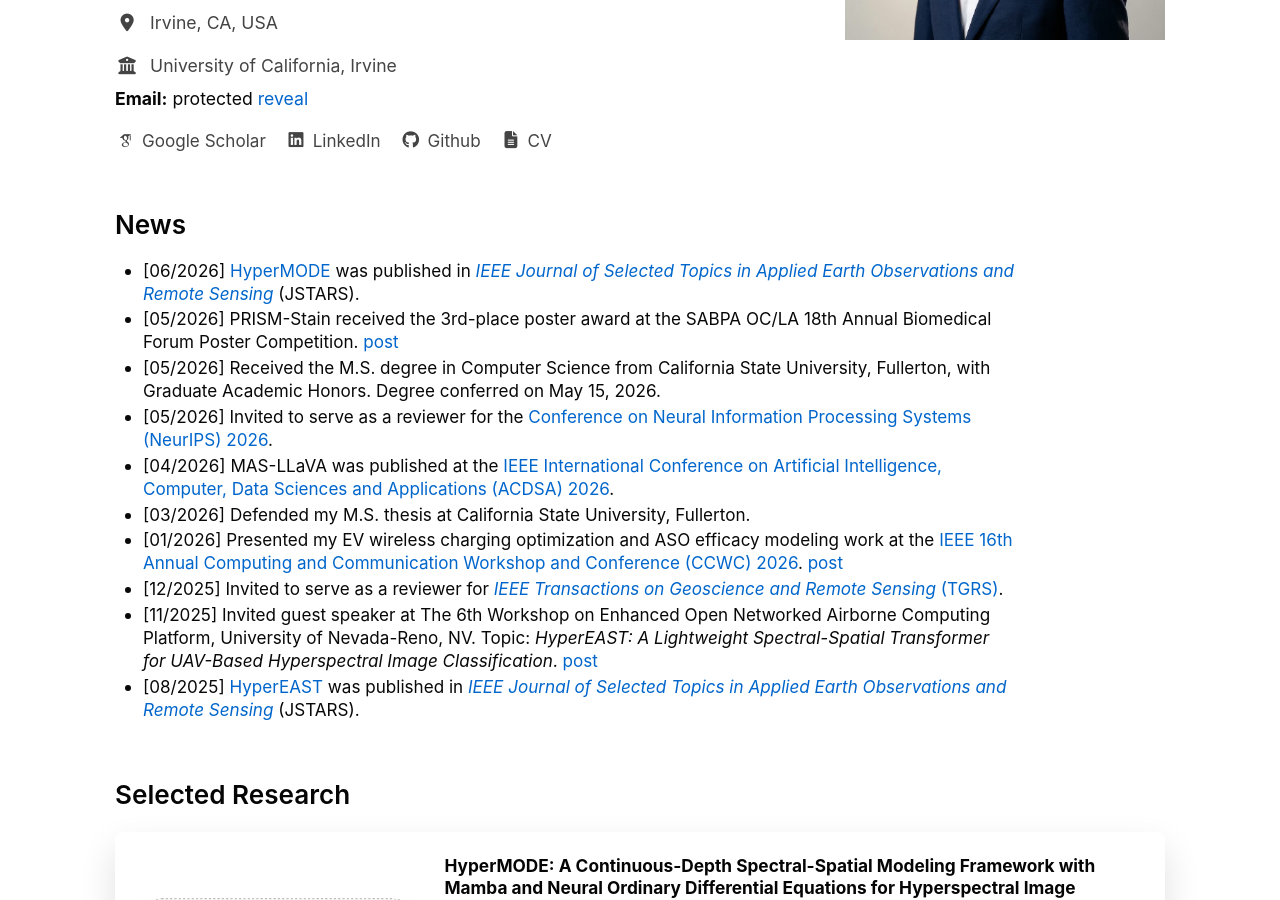
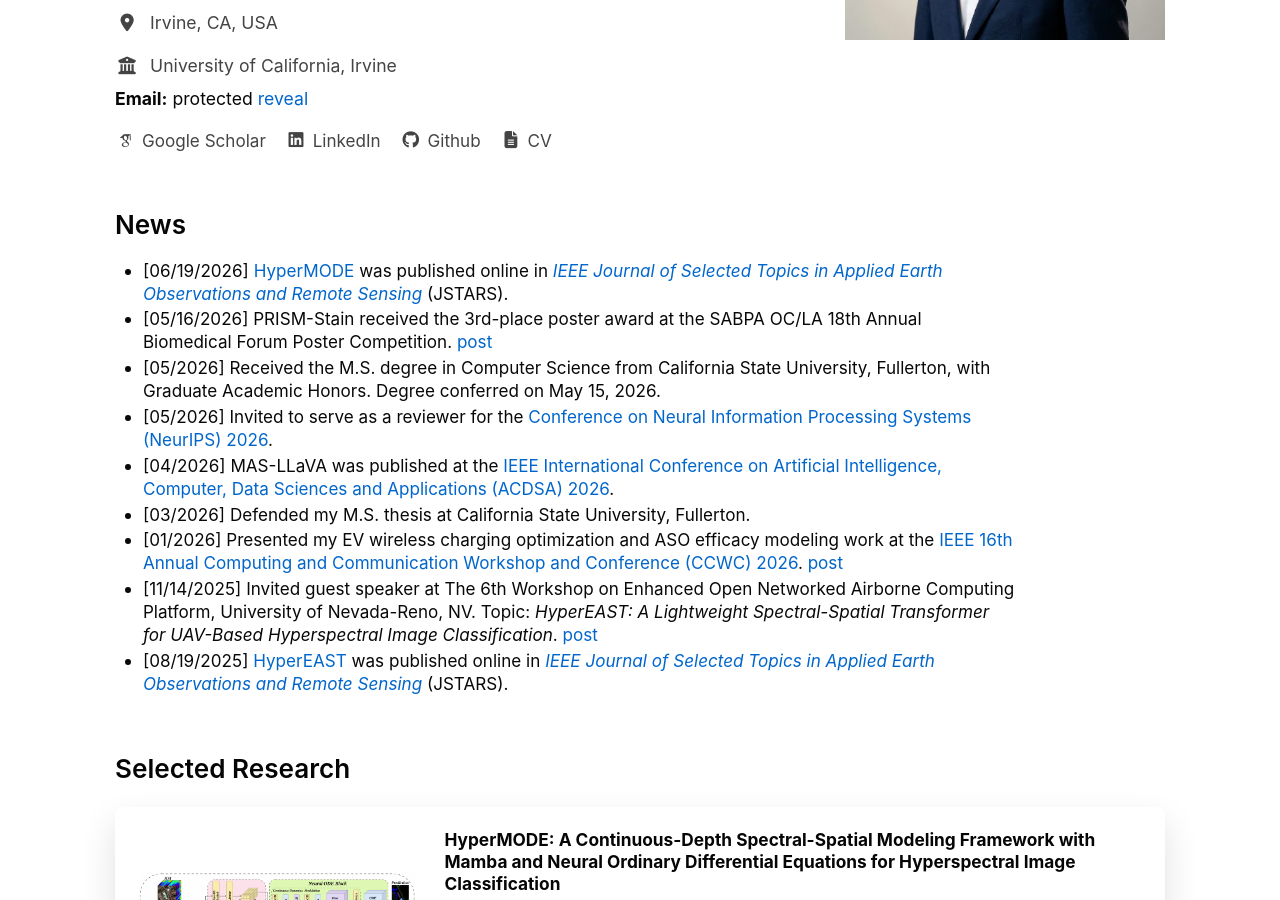
Before and after one commit to JaylenTang/jaylentang.github.io, a Jekyll site: the page built from _pages/about.md, in a window 1280 px wide and 900 px high, scrolled down 309 px. Built offline with Jekyll 4.4.1, drawn with Linux system fonts in a browser that asks for light colours; some web fonts are replaced.

Commit message:
update news dates

```diff
--- a/_pages/about.md
+++ b/_pages/about.md
@@ -48,16 +48,15 @@ redirect_from:
   <section class="roger-section">
     <h2>News</h2>
     <ul class="roger-news">
-      <li>[06/2026] <a href="https://doi.org/10.1109/JSTARS.2026.3705708">HyperMODE</a> was published in <a href="https://www.grss-ieee.org/publications/journal-of-selected-topics-in-applied-earth-observations-and-remote-sensing/"><em>IEEE Journal of Selected Topics in Applied Earth Observations and Remote Sensing</em></a> (JSTARS).</li>
-      <li>[05/2026] PRISM-Stain received the 3rd-place poster award at the SABPA OC/LA 18th Annual Biomedical Forum Poster Competition. <a href="https://www.linkedin.com/feed/update/urn:li:activity:7463034204185083904/">post</a></li>
+      <li>[06/19/2026] <a href="https://doi.org/10.1109/JSTARS.2026.3705708">HyperMODE</a> was published online in <a href="https://www.grss-ieee.org/publications/journal-of-selected-topics-in-applied-earth-observations-and-remote-sensing/"><em>IEEE Journal of Selected Topics in Applied Earth Observations and Remote Sensing</em></a> (JSTARS).</li>
+      <li>[05/16/2026] PRISM-Stain received the 3rd-place poster award at the SABPA OC/LA 18th Annual Biomedical Forum Poster Competition. <a href="https://www.linkedin.com/feed/update/urn:li:activity:7463034204185083904/">post</a></li>
       <li>[05/2026] Received the M.S. degree in Computer Science from California State University, Fullerton, with Graduate Academic Honors. Degree conferred on May 15, 2026.</li>
       <li>[05/2026] Invited to serve as a reviewer for the <a href="https://neurips.cc/">Conference on Neural Information Processing Systems (NeurIPS) 2026</a>.</li>
       <li>[04/2026] MAS-LLaVA was published at the <a href="https://acdsa.org/2026/">IEEE International Conference on Artificial Intelligence, Computer, Data Sciences and Applications (ACDSA) 2026</a>.</li>
       <li>[03/2026] Defended my M.S. thesis at California State University, Fullerton.</li>
       <li>[01/2026] Presented my EV wireless charging optimization and ASO efficacy modeling work at the <a href="https://ieee-ccwc.org/">IEEE 16th Annual Computing and Communication Workshop and Conference (CCWC) 2026</a>. <a href="https://www.linkedin.com/feed/update/urn:li:activity:7414165378937044993/">post</a></li>
-      <li>[12/2025] Invited to serve as a reviewer for <a href="https://www.grss-ieee.org/publications/transactions-on-geoscience-remote-sensing/"><em>IEEE Transactions on Geoscience and Remote Sensing</em> (TGRS)</a>.</li>
-      <li>[11/2025] Invited guest speaker at The 6th Workshop on Enhanced Open Networked Airborne Computing Platform, University of Nevada-Reno, NV. Topic: <em>HyperEAST: A Lightweight Spectral-Spatial Transformer for UAV-Based Hyperspectral Image Classification</em>. <a href="https://www.linkedin.com/feed/update/urn:li:activity:7397103743579688960/">post</a></li>
-      <li>[08/2025] <a href="https://doi.org/10.1109/JSTARS.2025.3599855">HyperEAST</a> was published in <a href="https://www.grss-ieee.org/publications/journal-of-selected-topics-in-applied-earth-observations-and-remote-sensing/"><em>IEEE Journal of Selected Topics in Applied Earth Observations and Remote Sensing</em></a> (JSTARS).</li>
+      <li>[11/14/2025] Invited guest speaker at The 6th Workshop on Enhanced Open Networked Airborne Computing Platform, University of Nevada-Reno, NV. Topic: <em>HyperEAST: A Lightweight Spectral-Spatial Transformer for UAV-Based Hyperspectral Image Classification</em>. <a href="https://www.linkedin.com/feed/update/urn:li:activity:7397103743579688960/">post</a></li>
+      <li>[08/19/2025] <a href="https://doi.org/10.1109/JSTARS.2025.3599855">HyperEAST</a> was published online in <a href="https://www.grss-ieee.org/publications/journal-of-selected-topics-in-applied-earth-observations-and-remote-sensing/"><em>IEEE Journal of Selected Topics in Applied Earth Observations and Remote Sensing</em></a> (JSTARS).</li>
     </ul>
   </section>
 
```
